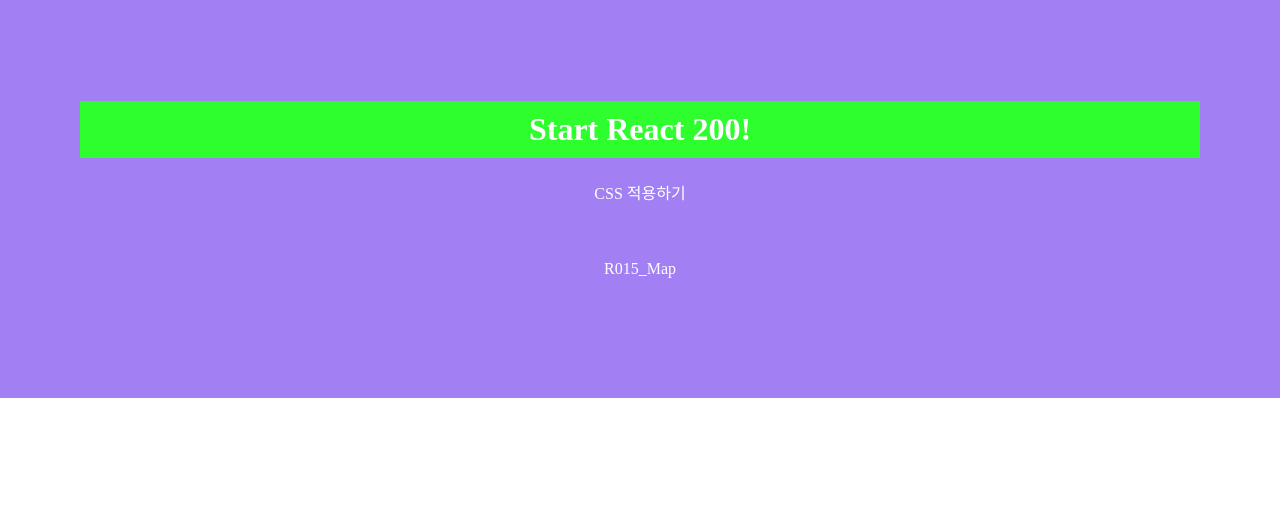
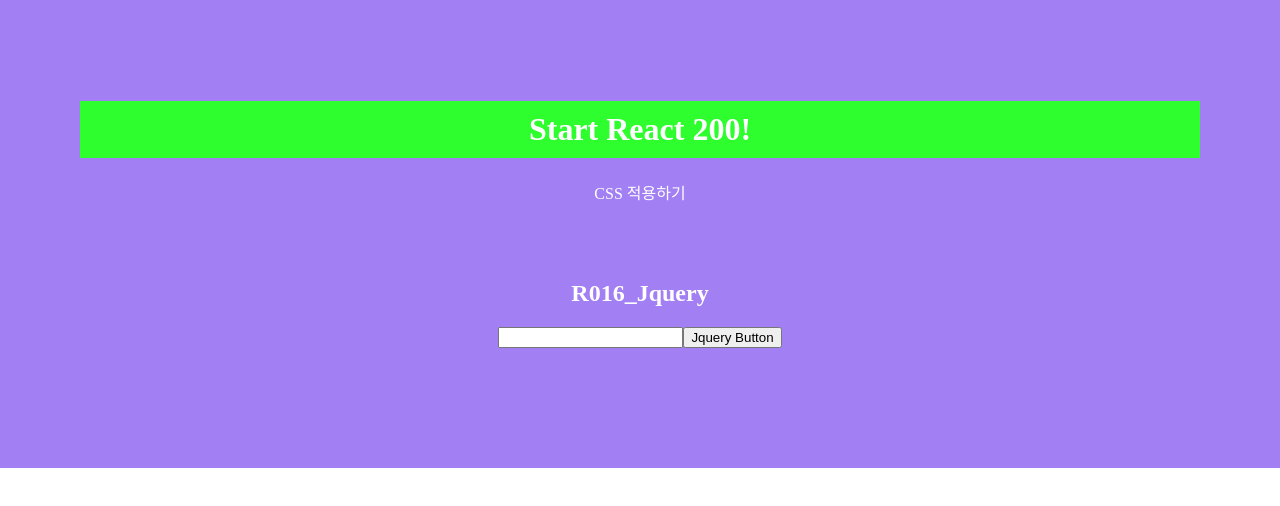
Before and after one commit to hamsuper/react200, a React (Create React App) app in the folder client/: page / in a window 1280 px wide. Shown: the top 506 px of the page. Built offline with nearby package versions, Linux system fonts and the light colour scheme.

Commit message:
[20220616] 016 jquery 사용하기

```diff
--- a/client/package.json
+++ b/client/package.json
@@ -6,6 +6,7 @@
     "@testing-library/jest-dom": "^5.16.4",
     "@testing-library/react": "^13.3.0",
     "@testing-library/user-event": "^13.5.0",
+    "jquery": "^3.6.0",
     "react": "^18.2.0",
     "react-dom": "^18.2.0",
     "react-scripts": "5.0.1",
--- a/client/src/App.js
+++ b/client/src/App.js
@@ -1,12 +1,12 @@
 import './App.css';
-import R015_Map from './R015_Map';
+import R016_Jquery from './R016_Jquery';
 
 function App() {
   return (
 		<div>
 			<h1>Start React 200!</h1>
 			<p>CSS 적용하기</p>
-			<R015_Map />
+			<R016_Jquery />
 		</div>
   );
 }
--- /dev/null
+++ b/client/src/R016_Jquery.js
@@ -0,0 +1,26 @@
+import React, { Component } from 'react';
+import $ from 'jquery';
+
+export default class R016_Jquery extends Component {
+  constructor(props) {
+    super(props);
+    this.state = {};
+  }
+
+  input_alert = (e) => {
+    var input_val = $('#inputId').val();
+    alert(input_val);
+  }
+
+  componentDidMount() { }
+
+  render() {
+    return (
+		<div>
+        <h2>R016_Jquery</h2>
+        <input type="text" id="inputId" name="inputName" />
+        <button type="button" id="buttonId" onClick={e => this.input_alert(e)}>Jquery Button</button>
+		</div>
+	);
+  }
+}
```
Also changed, not shown: 1 other file (tests, documents, lock files or other folders).
